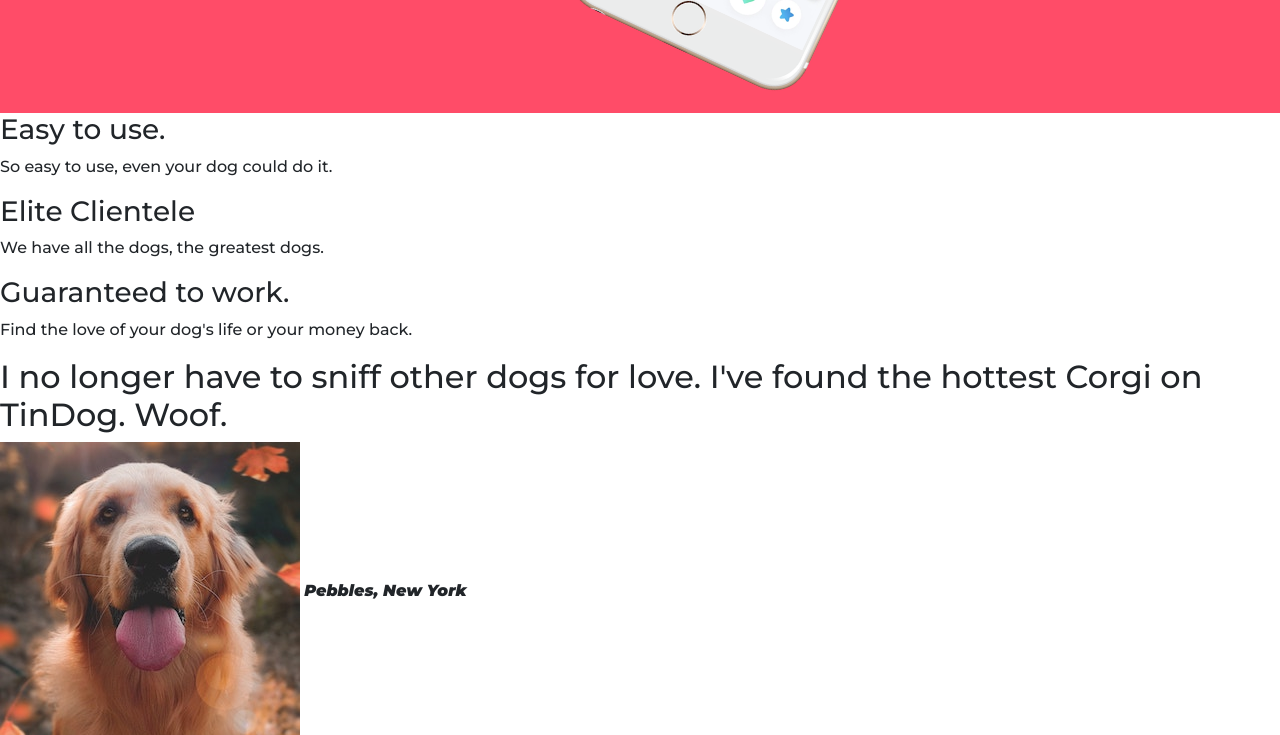
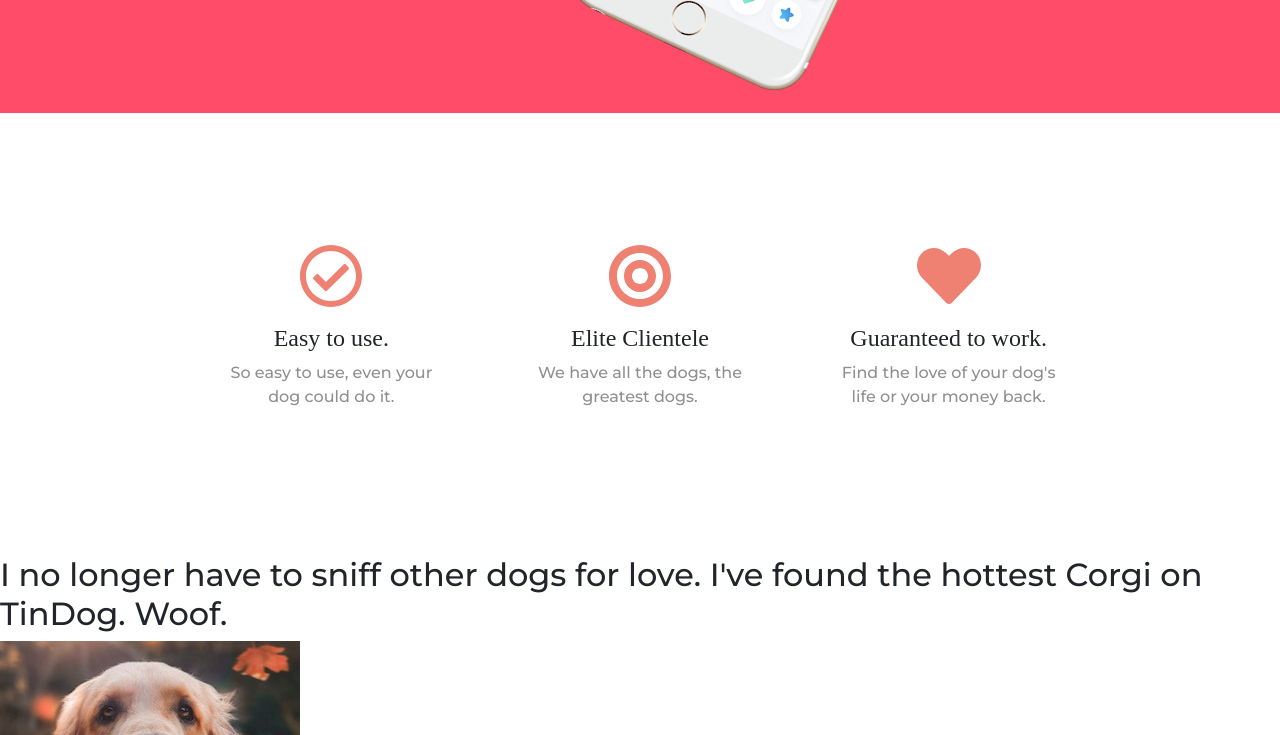
Before and after one commit to maylennunez/Bootstrap, a plain HTML site: page index.html in a window 1280 px wide. Shown: the part 630-1365 px from the top of the page. Drawn offline with nearby package versions, Linux system fonts and the light colour scheme.

Commit message:
Features Section done

```diff
--- a/css/styles.css
+++ b/css/styles.css
@@ -14,8 +14,18 @@
 
 h1 {
 font-family: "Montserrat-Black";
+font-weight: 900;
 font-size: 3.5rem;
 line-height: 1.5;
+}
+
+h3 {
+  font-family: "Montserrat-Bold";
+  font-size: 1.5rem;
+}
+
+p {
+color: #8f8f8f;
 }
 
 /* navigation bar */
@@ -50,3 +60,25 @@
   width: 60%;
   transform: rotate(25deg);
 }
+
+/* Features Section  */
+
+#features {
+  padding: 7% 15%;
+
+}
+
+.feature-box {
+  text-align: center;
+  padding: 4.5%;
+
+}
+
+.icon {
+  color: #ef8172;
+  margin-bottom: 1rem;
+}
+
+.icon:hover {
+  color: #ff4c68;
+}
--- a/index.html
+++ b/index.html
@@ -72,14 +72,25 @@
 
   <section id="features">
 
-    <h3>Easy to use.</h3>
+    <div class="row">
+      <div class="feature-box col-lg-4">
+        <i class="far fa-check-circle fa-4x icon"></i>
+        <h3> Easy to use.</h3>
         <p>So easy to use, even your dog could do it.</p>
+      </div>
 
-    <h3>Elite Clientele</h3>
+      <div class="feature-box col-lg-4 ">
+        <i class="fas fa-bullseye fa-4x icon"></i>
+        <h3> Elite Clientele</h3>
         <p>We have all the dogs, the greatest dogs.</p>
+      </div>
 
-    <h3>Guaranteed to work.</h3>
+      <div class="feature-box col-lg-4">
+        <i class="fas fa-heart fa-4x icon"></i>
+        <h3> Guaranteed to work.</h3>
         <p>Find the love of your dog's life or your money back.</p>
+      </div>
+    </div>
 
   </section>
 
```
Lines whose indentation alone changed are shown as unchanged.
